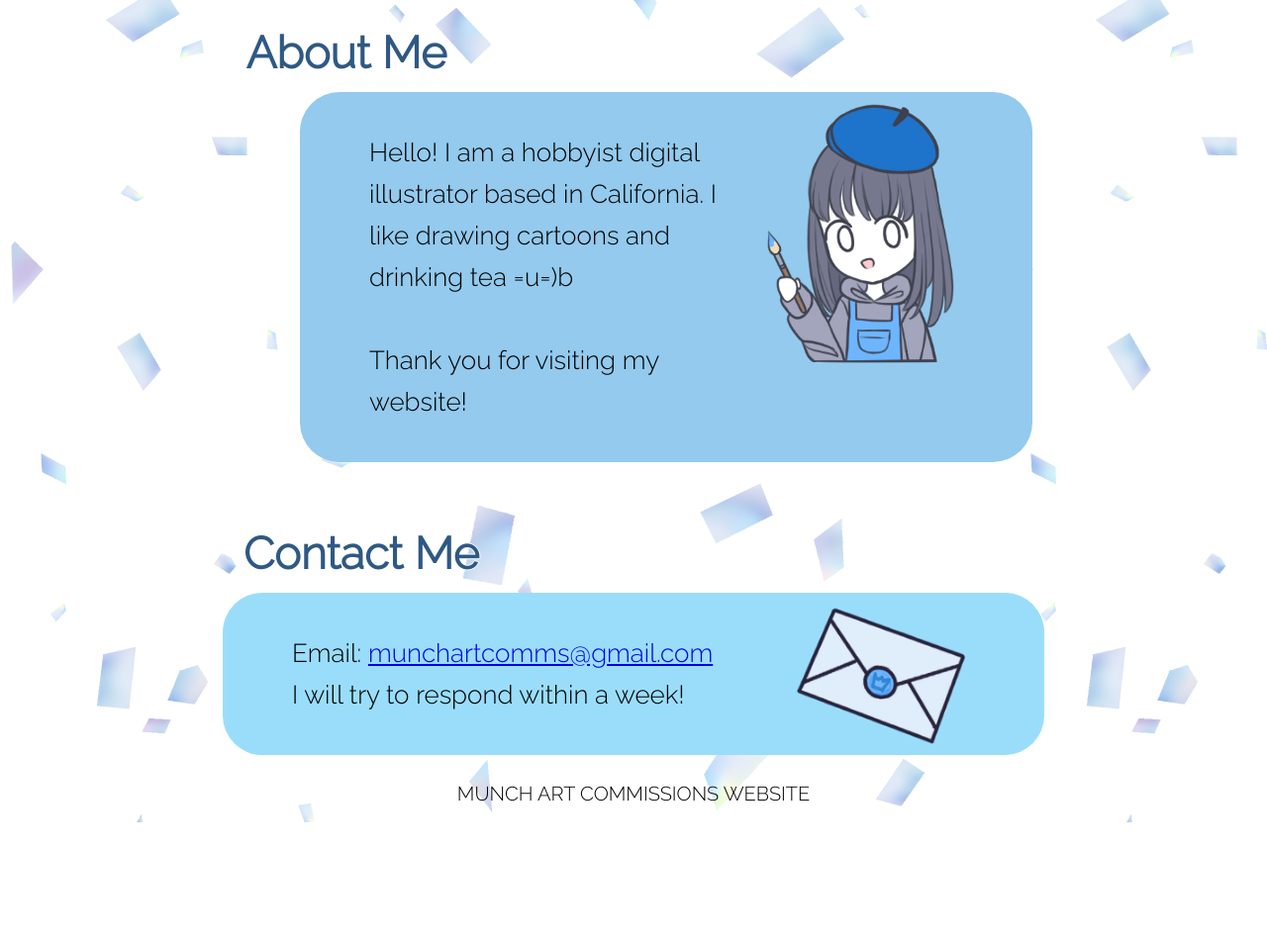
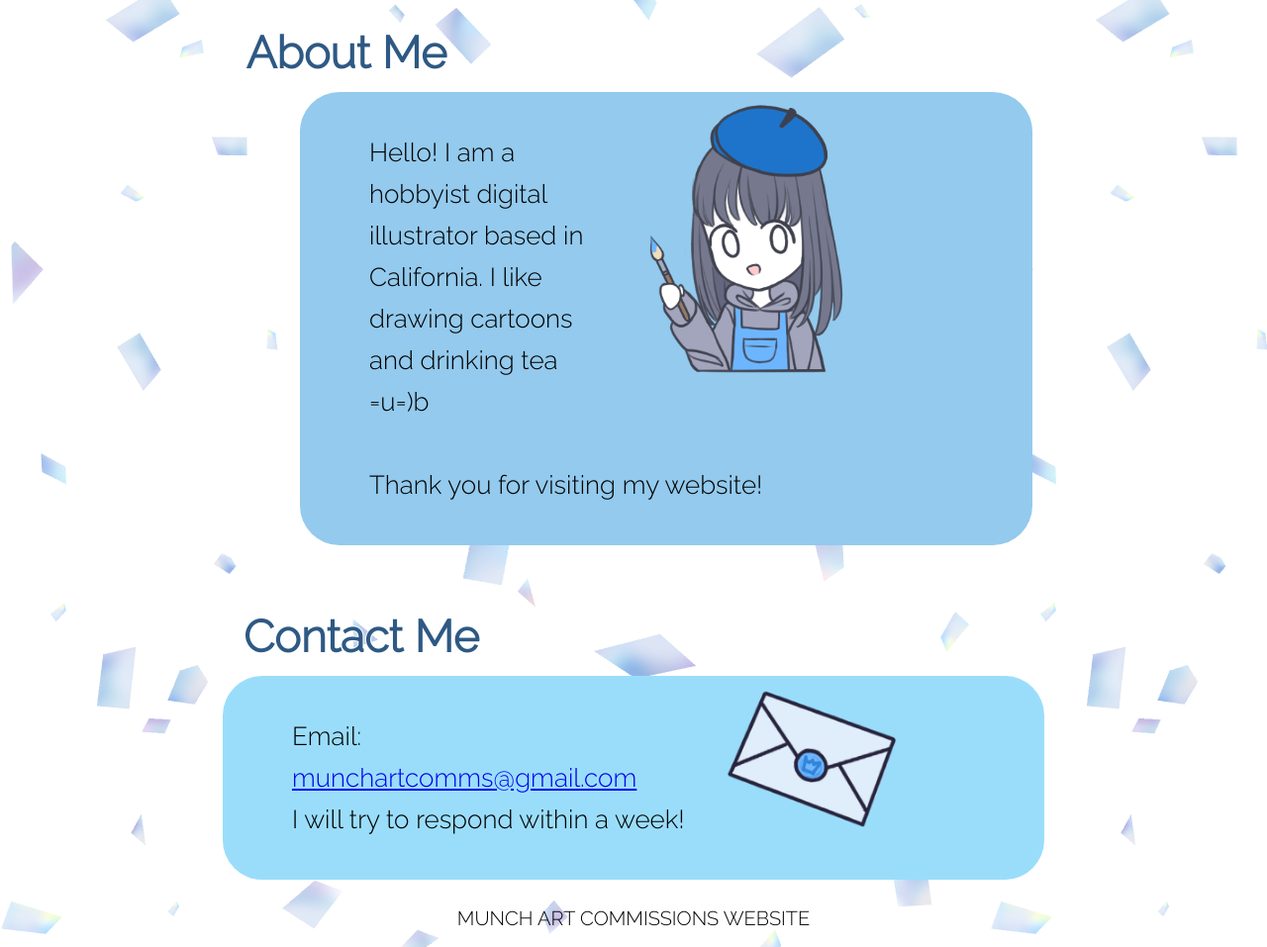
Before and after one commit to MunchArtCommissions/MunchArtCommissions.github.io, a plain HTML site: page contact.html in a window 1280 px wide. Shown: the part 133-1090 px from the top of the page at 99% size. Before the commit the page ends 964 px from the top, so only its background shows below. Drawn offline with Linux system fonts and the light colour scheme; a script that the page names is missing.

Commit message:
Adjusted icons

```diff
--- a/contact.html
+++ b/contact.html
@@ -20,7 +20,7 @@
     <br>
 
     <div class="text-style headline-style" style="padding-right:580px;"> <b>About Me</b> </div> <br>
-    <img src="step6.png" alt="about me image" style="float: right; display: block; margin-left: auto; margin-right: 250px; height: 280px; width: auto;">
+    <img src="step6.png" alt="about me image" style="float: right; display: block; margin-left: auto; margin-right: 360px; height: 290px; width: auto;">
     <div class="text-style" id="aboutme-textbox">
       Hello! I am a hobbyist digital illustrator based in California. I like drawing cartoons and drinking tea =u=)b <br><br> Thank you for visiting my website!
     </div>
@@ -29,7 +29,7 @@
     <br>
     <br>
     <div class="text-style headline-style" style="padding-right:550px;"> <b>Contact Me</b> </div> <br>
-    <img src="step4.png" alt="contact icon" class="step-icon-right" style="margin-right:290px;">
+    <img src="step4.png" alt="contact icon" class="step-icon-right" style="margin-right:360px;">
 
     <div class="text-style" id="contact-textbox">
       Email: <a href = "mailto: munchartcomms@gmail.com">munchartcomms@gmail.com</a> <br>
```
